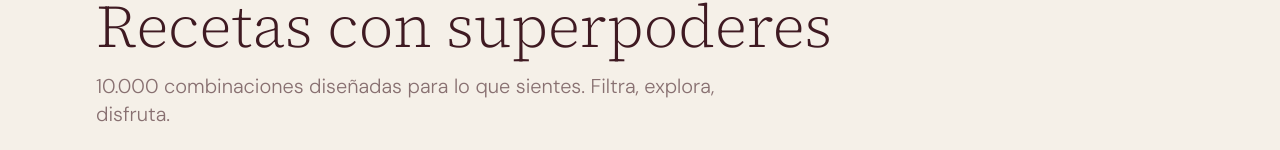
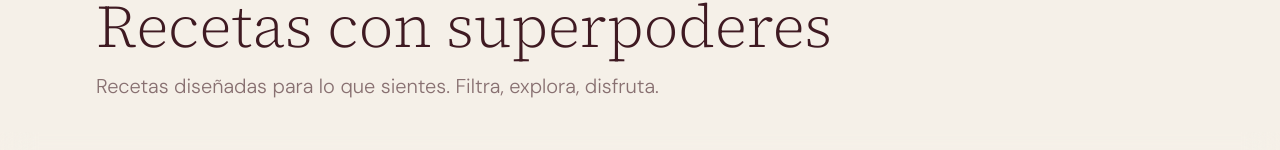
Before and after one commit to coachberlin-netizen/food-mood-app, a Next.js app: page /recetas in a window 1280 px wide. Shown: the part 229-379 px from the top of the page. Built offline with nearby package versions, Linux system fonts and the light colour scheme; no server answers; the database is empty.

Commit message:
fix: update recipe count copy to accurate text

```diff
--- a/src/app/recetas/page.tsx
+++ b/src/app/recetas/page.tsx
@@ -458,7 +458,7 @@ function RecetasContent() {
             <div className="flex items-center gap-3">
               <Crown className="w-4 h-4 text-[#C9A84C] shrink-0" />
               <p className="text-sm font-light">
-                Estás viendo una muestra. <span className="font-medium">Suscríbete</span> para acceder a las 10,000 recetas.
+                Estás viendo una muestra. <span className="font-medium">Suscríbete</span> para acceder a todas las recetas.
               </p>
             </div>
             <Link href="/pricing" className="shrink-0 inline-flex items-center gap-2 px-4 py-2 bg-[#C9A84C] hover:bg-[#b8953e] text-white text-xs font-medium rounded-lg transition-colors">
@@ -477,7 +477,7 @@ function RecetasContent() {
               Recetas con superpoderes
             </h1>
             <p className="text-lg md:text-xl text-aubergine-dark/60 font-light max-w-2xl">
-              10.000 combinaciones diseñadas para lo que sientes. Filtra, explora, disfruta.
+              Recetas diseñadas para lo que sientes. Filtra, explora, disfruta.
             </p>
           </motion.div>
         </div>
```
